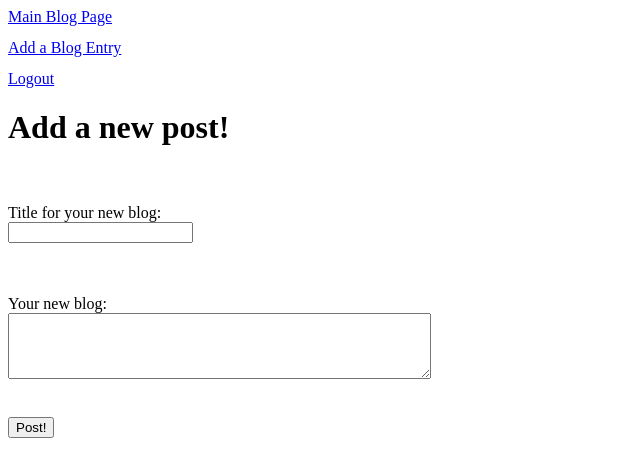
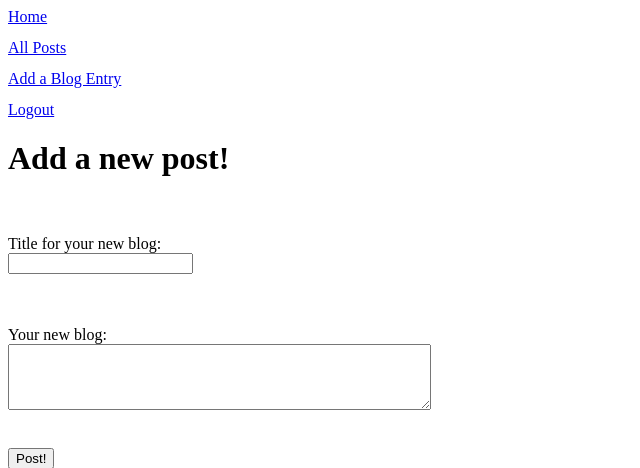
Before and after one commit to Billy-Kirchner/blogz, a Flask app: page /addpost in a window 1280 px wide. Shown: the top 468 px of the page, without its empty margins (0-640 px from the left). Run offline with Flask 2, Linux system fonts and the light colour scheme; the visitor is signed in with stand-in values (Sample User, id 1).

Commit message:
Added Home Page and user filters

```diff
--- a/main.py
+++ b/main.py
@@ -98,12 +98,13 @@ def addpost():
     if request.method == 'POST':
         title = request.form['new-title']
         body = request.form['new-body']
+        owner = User.query.filter_by(username=session['username']).first()
         if title.strip() == '':
             title_error = "Please enter a blog title"
         if body.strip() == '':
             body_error = "Please write a blog entry"
         if title_error == '' and body_error == '':
-            new_blog = Blog(title, body)
+            new_blog = Blog(title, body, owner)
             db.session.add(new_blog)
             db.session.commit()
             id = new_blog.id
@@ -117,17 +118,25 @@ def logout():
     del session['username']
     return redirect('/login')
 
-@app.route("/", methods=['POST','GET'])
-def index():
+@app.route("/blog", methods=['POST','GET'])
+def blog_list():
     id = request.args.get('id')
+    user_id = request.args.get('user_id')
+    blogs = Blog.query.all()
+    users = User.query.all()
     if id:
         blogs = Blog.query.filter_by(id=id).all()
-        return render_template('single_entry.html', blogs=blogs)
-
-    blogs = Blog.query.all()
-    return render_template('blog.html', blogs=blogs)
+        return render_template('single_entry.html', blogs=blogs, users=users)
+    if user_id:
+        blogs = Blog.query.filter_by(owner_id=user_id).all()
+        return render_template('blog.html', blogs=blogs, users=users)
 
 
+    return render_template('blog.html', blogs=blogs, users=users)
 
+@app.route("/", methods=['POST', 'GET'])
+def index():
+    users = User.query.all()
+    return render_template('index.html', users=users)
 if __name__ == '__main__':
     app.run()
--- a/templates/base.html
+++ b/templates/base.html
@@ -10,7 +10,8 @@
     </head>
 
     <body>
-        <a href='/'>Main Blog Page</a>
+        <a href='/'>Home</a>
+        <pre></pre><a href='/blog'>All Posts</a>
         <pre></pre><a href='/addpost'>Add a Blog Entry</a>
         <pre></pre><a href='/logout'>Logout</a>
 
--- a/templates/single_entry.html
+++ b/templates/single_entry.html
@@ -8,5 +8,10 @@
 
 {% for blog in blogs %}
 <p>{{blog.body}}</p>
+{% for user in users %}
+{% if blog.owner_id == user.id %}
+<p>Written by: <a href='./blog?user_id={{user.id}}'>{{user.username}}</a></p>
+{% endif %}
+{% endfor %}
 {% endfor %}
 {% endblock %}
```
Also changed, not shown: templates/blog.html (+9 -2 lines), templates/index.html (+9 -0 lines).
